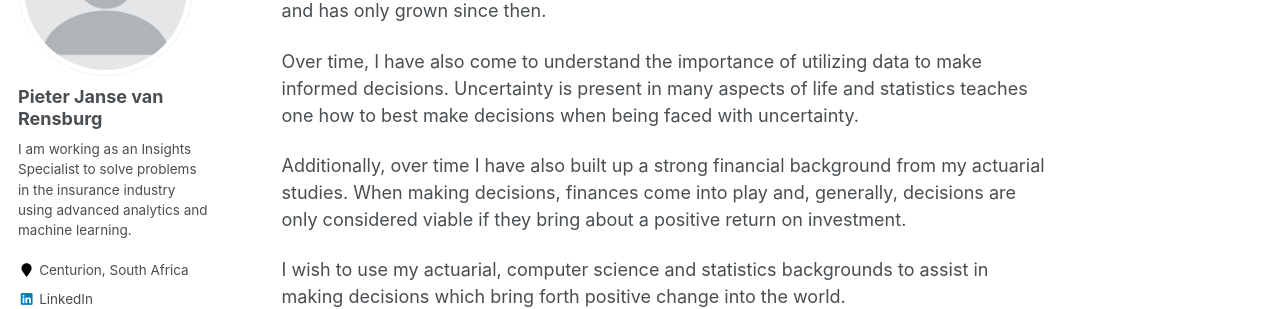
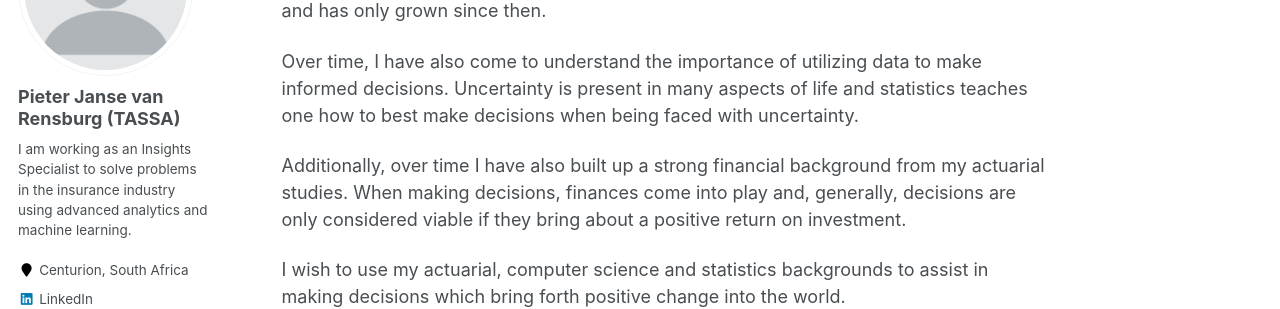
Before and after one commit to Pieter07/my-website, a Jekyll site: the page built from _pages/about.md, in a window 1280 px wide. Shown: the part 217-526 px from the top of the page. Built offline with Jekyll 4.4.1, drawn with Linux system fonts in a browser that asks for light colours.

Commit message:
Updated config yaml file.

```diff
--- a/_config.yml
+++ b/_config.yml
@@ -80,7 +80,7 @@ analytics:
 
 # Site Author
 author:
-  name             : "Pieter Janse van Rensburg"
+  name             : "Pieter Janse van Rensburg (TASSA)"
   avatar           : "profile.png"
   bio              : "I am working as an Insights Specialist to solve problems in the insurance industry using advanced analytics and machine learning."
   location         : "Centurion, South Africa"
```
